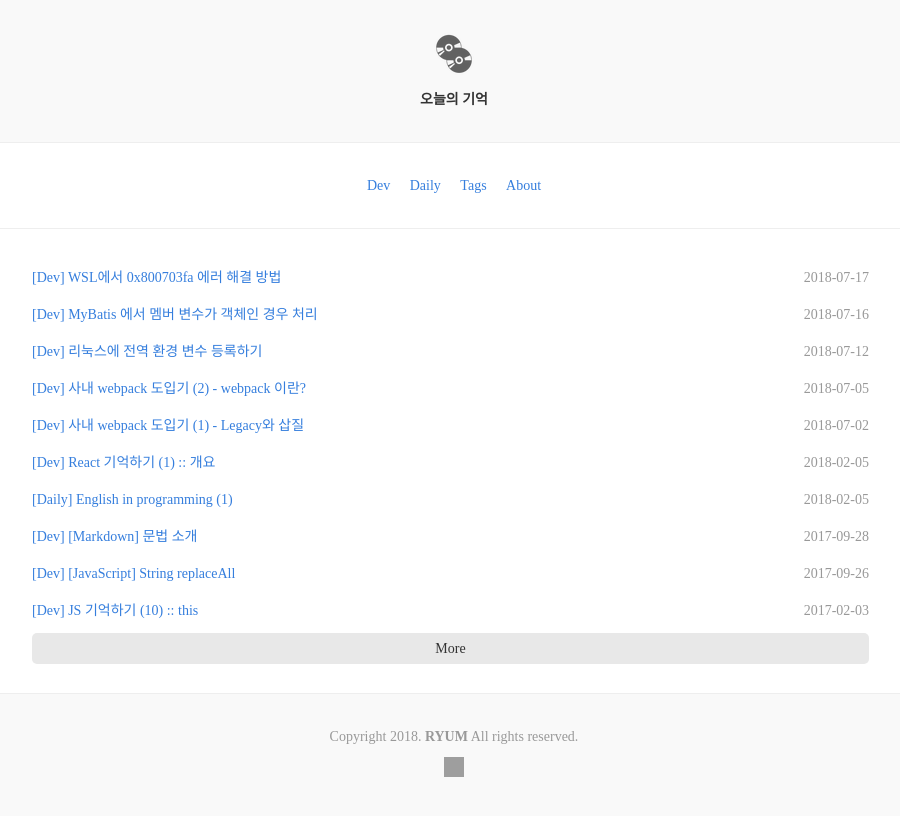
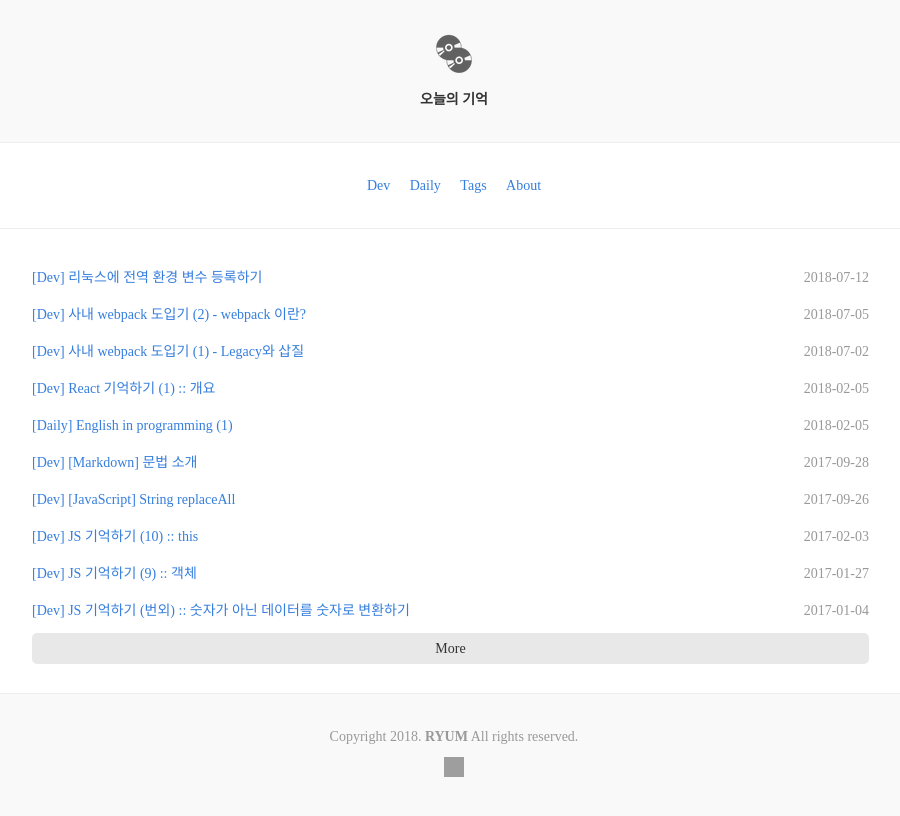
Before and after one commit to ryum91/ryum91.github.com, a Jekyll site: the page built from index.html, in a window 1280 px wide. Shown: the top 816 px of the page, without its empty margins (186-1086 px from the left). Built offline with Jekyll 4.4.1, drawn with Linux system fonts in a browser that asks for light colours; nearby versions of some CDN libraries; some web fonts are replaced; grey boxes are pictures that could not be loaded.

Commit message:
[Post] 2018-07-05-22

```diff
--- a/_posts/dev/2018-07-05-22.md
+++ b/_posts/dev/2018-07-05-22.md
@@ -100,6 +100,12 @@
 ---
 
 ## 추가 기능
+webpack에는 모듈 및 번들링 기능만 있는건 아니다.
+다양한 loader 및 plugin 을 추가 설치하면 그에 맞는 기능들을 사용할 수 있다.
+
+예를들면 브라우저에서 지원하지 않는 최신 JavaScript 문법을 사용한다거나,
+번들 파일로 컴파일하는 단계에서 불필요한 변수 및 올바르지 않는 문법을 체크를 하거나
+기타 등등.. 오픈 소스로 공개 된 많은 패키지를 이용하면 무궁무진한 webpack 개발 환경을 구축할 수가 있다.
 
 ---
 
--- a/_posts/dev/2018-07-16-24.md
+++ /dev/null
@@ -1,7 +0,0 @@
----
-title: "MyBatis 에서 멤버 변수가 객체인 경우 처리"
-date: 2018-07-16 09:00:00 +0900
-comments: true
-category: dev
-tags: [java, spring, mybatis]
----
--- a/_posts/dev/2018-07-17-25.md
+++ /dev/null
@@ -1,11 +0,0 @@
----
-title: "WSL에서 0x800703fa 에러 해결 방법"
-date: 2018-07-17 09:00:00 +0900
-comments: true
-category: dev
-tags: [wsl, windows, ubuntu]
----
-
----
-## 참고
-- https://github.com/Microsoft/WSL/issues/2576
```
